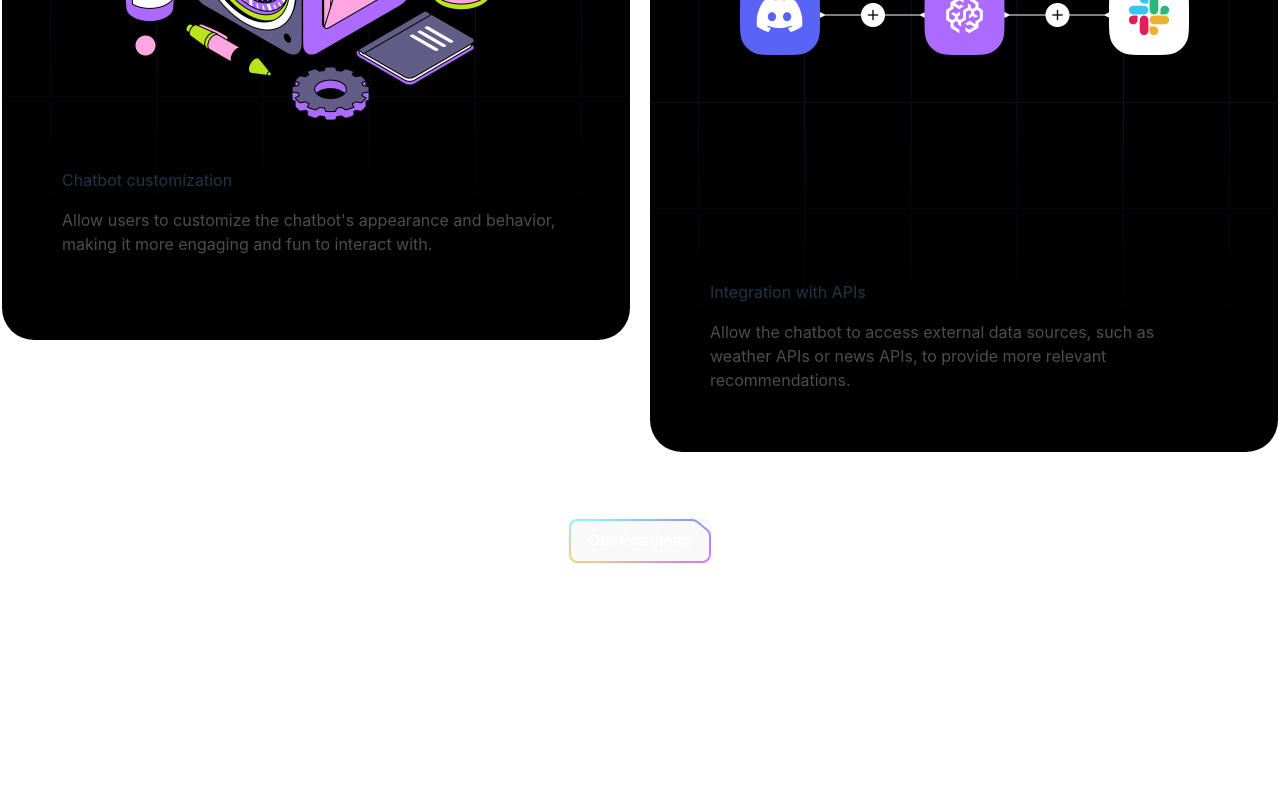
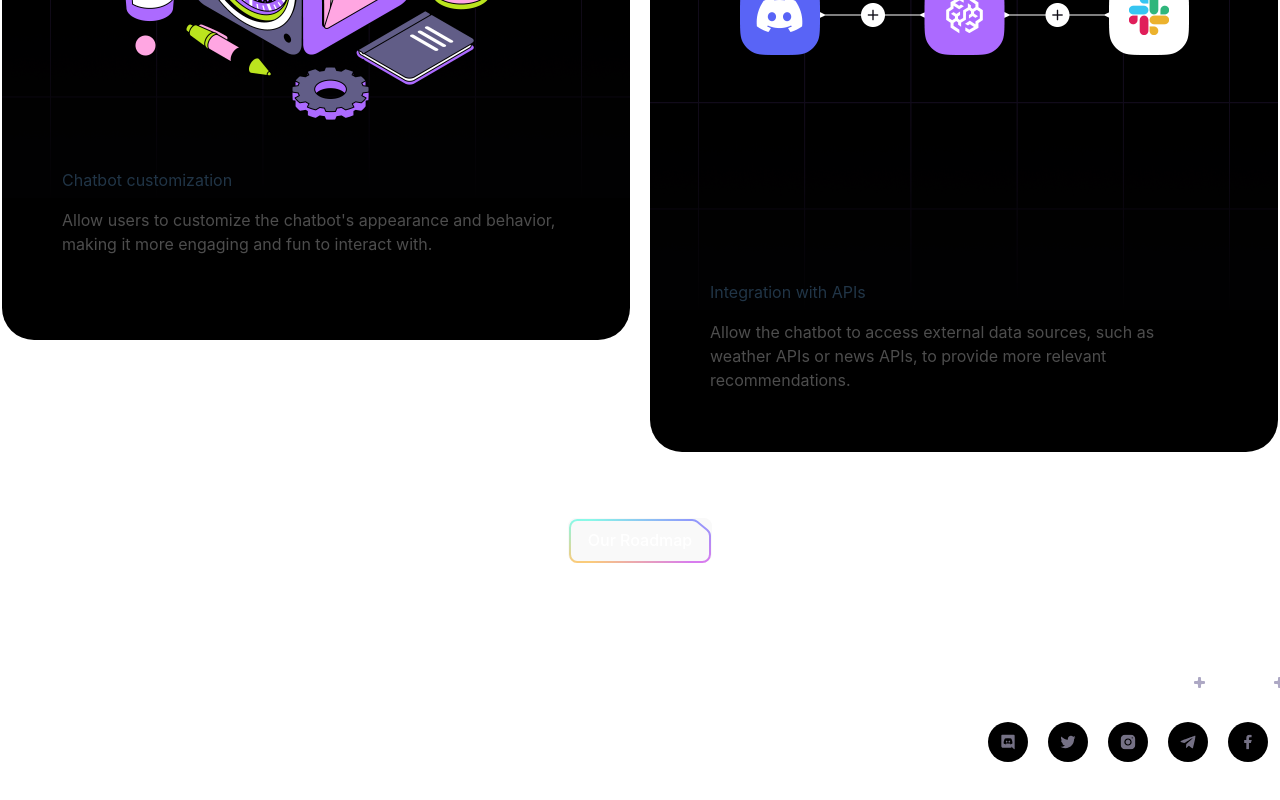
Before and after one commit to Yousefkii/BrainWave, a React (Vite) app: page / in a window 1280 px wide. Shown: the part 9080-9880 px from the top of the page. Before the commit the page ends 9762 px from the top, so only its background shows below. Built offline with nearby package versions, Linux system fonts and the light colour scheme.

Commit message:
Creating the Footer Section

```diff
--- a/src/App.jsx
+++ b/src/App.jsx
@@ -6,6 +6,7 @@ import Hero from "./components/Hero"
 import Services from "./components/Services.jsx"
 import Pricing from './components/Pricing.jsx'
 import RoadMap from "./components/RoadMap.jsx"
+import Footer from "./components/Footer.jsx"
 
 function App() {
 
@@ -19,6 +20,7 @@ function App() {
       <Services/>
       <Pricing/>
       <RoadMap/>
+      <Footer/>
       </div>
       <ButtonGradient/>
     </>
--- /dev/null
+++ b/src/components/Footer.jsx
@@ -0,0 +1,23 @@
+import { socials } from "./constants"
+import Section from "./Section"
+
+const Footer = () => {
+  return (
+    <Section crosses className='!px-0 !py-10'>
+        <div className="contianer flex sm:justify-between justify-center items-center gap-10 max-sm:felx-col lg:px-3">
+            <p className="caption text-white/30 lg:block"> &copy;
+                {new Date().getFullYear} All rights reserved.
+            </p>
+            <ul className="flex gap-5 flex-wrap">
+                {socials.map((item)=>(
+                    <a key={item.id} href={item.url} target="_blank" className="flex justify-center w-10 h-10 items-center rounded-full transition-colors bg-black">
+                        <img src={item.iconUrl} width={16} height={16} alt={item.title}/>
+                    </a>
+                ))}
+            </ul>
+        </div>
+    </Section>
+  )
+}
+
+export default Footer
--- a/src/components/Services.jsx
+++ b/src/components/Services.jsx
@@ -53,7 +53,7 @@ const Services = () => {
                </p>
                <ul className=' flex items-center justify-between'>
                  {brainwaveServicesIcons.map((item,index)=>(
-                    <li key={index} className={`flex rounded-2xl items-center justify-center ${index === 2 ? 'w-[3rem] h-[3rem] p-0.25 bg-amber-800 rounded-2xl md:w-[4.5rem] md:h-[4.5rem]': 'flex w-10 h-10 bg-white/5 md:w-15 md:h-15' }`}>
+                    <li key={index} className={`flex hover:cursor-pointer rounded-2xl items-center justify-center ${index === 2 ? 'w-[3rem] h-[3rem] p-0.25 bg-amber-800 rounded-2xl md:w-[4.5rem] md:h-[4.5rem]': 'flex w-10 h-10 bg-white/5 md:w-15 md:h-15 ' }`}>
                         <div className={index }>
                             <img src={item }/>
                         </div>
```
